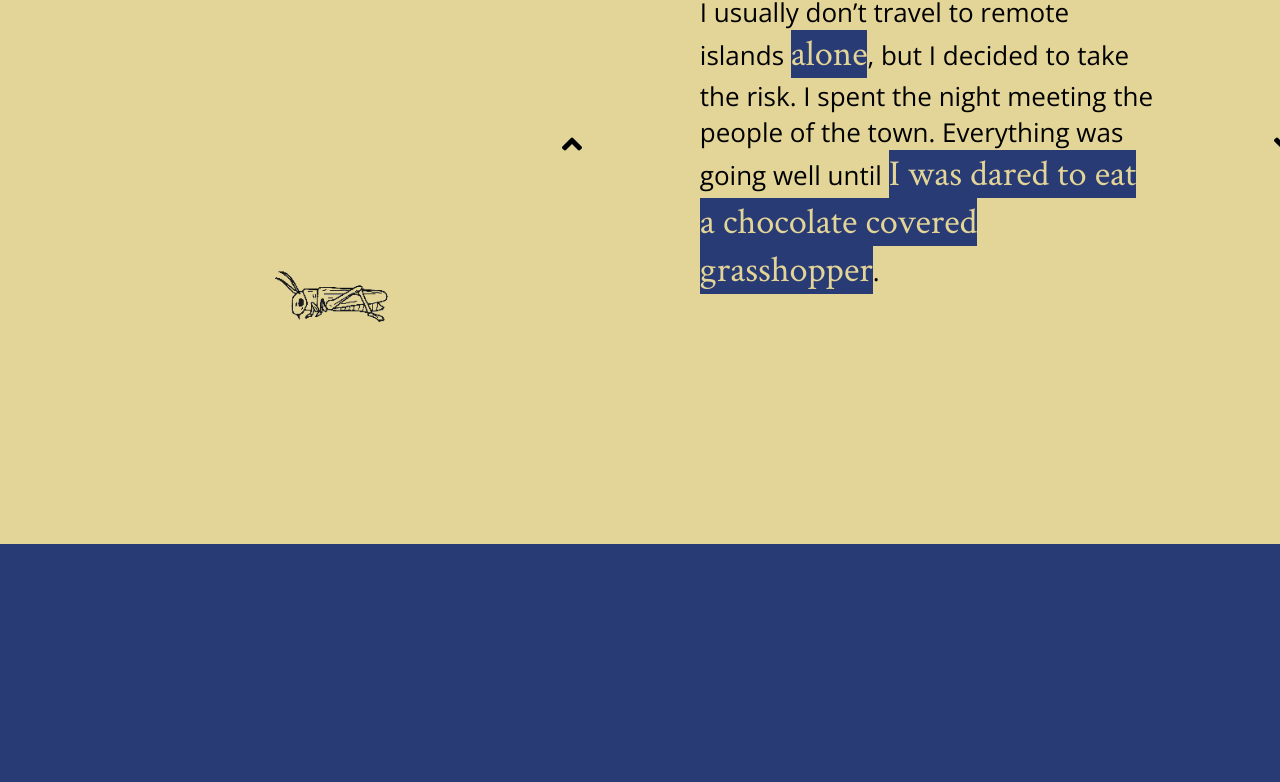
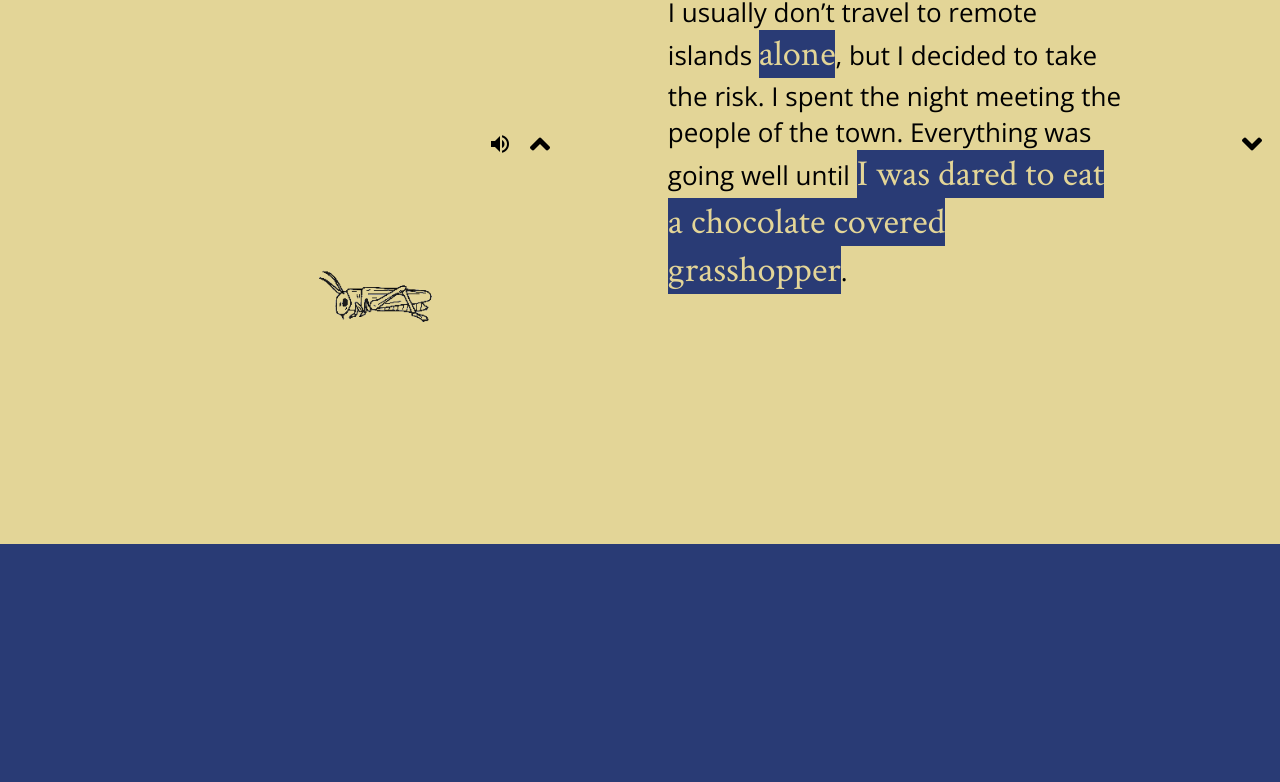
Before and after one commit to ryane1/GC-Final-Project, an Angular app: page /sad in a window 1280 px wide. Shown: the part 1056-1838 px from the top of the page. Built offline with nearby package versions, Linux system fonts and the light colour scheme.

Commit message:
re-added sad sounds

```diff
--- a/src/app/story/sadness-fear/sadness-fear.component.html
+++ b/src/app/story/sadness-fear/sadness-fear.component.html
@@ -1,4 +1,3 @@
-
 <div class="horizontal_scroll">
   <section class="fear1" #fear_1>
       <img
@@ -25,7 +24,7 @@
       alt="grasshopper jumping"
       class="img-wide"
     />
-    <i class="material-icons" (click)="playAudio()">volume</i>
+    <i class="material-icons" (click)="audioPart2()">volume_up</i>
     <section class="content">
       <i (click)="scroll(fear_1)" class="fas fa-angle-left fa-2x"></i>
       <p data-aos="fade-left" data-aos-duration="3000" data-aos-delay="200">
@@ -89,7 +88,7 @@
       alt=""
       class="img-tall"
     />
-    <i class="material-icons" (click)="playAudio2()">volume</i>
+    <i class="material-icons" (click)="audioPart5()">volume_up</i>
     <section class="content">
       <i (click)="scroll(fear_4)" class="fas fa-angle-left fa-2x"></i>
       <p data-aos="fade-left" data-aos-duration="3000" data-aos-delay="200">
@@ -134,7 +133,7 @@
       alt="steering wheel turning"
       class="img-tall"
     />
-    <i class="material-icons" (click)="playAudio3()">volume</i>
+    <i class="material-icons" (click)="audioPart7()">volume_up</i>
     <section class="content">
       <i (click)="scroll(fear_6)" class="fas fa-angle-left fa-2x"></i>
       <p data-aos="fade-left" data-aos-duration="3000" data-aos-delay="200">
@@ -155,7 +154,7 @@
       alt="finger pointing"
       class="img-tall"
     />
-    <i class="material-icons" (click)="playAudio4()">volume</i>
+    <i class="material-icons" (click)="audioPart8()">volume_up</i>
     <section class="content">
       <i (click)="scroll(fear_7)" class="fas fa-angle-left fa-2x"></i>
       <p data-aos="fade-left" data-aos-duration="3000" data-aos-delay="200">
@@ -176,7 +175,7 @@
       alt=""
       class="img-tall"
     />
-    <i class="material-icons" (click)="playAudio5()">volume</i>
+    <i class="material-icons" (click)="audioPart9()">volume_up</i>
     <section class="content">
       <i (click)="scroll(fear_8)" class="fas fa-angle-left fa-2x"></i>
       <p data-aos="fade-left" data-aos-duration="3000" data-aos-delay="200">
--- a/src/app/story/sadness-fear/sadness-fear.component.ts
+++ b/src/app/story/sadness-fear/sadness-fear.component.ts
@@ -13,33 +13,33 @@ export class SadnessFearComponent implements OnInit {
   }
   ngOnInit() {}
 
-playAudio(){
+  audioPart2() {
     let audio = new Audio();
     audio.src = "../../../assets/sounds/Grasshopper.mp3";
     audio.load();
     audio.play();
   }
-playAudio2(){
+  audioPart5() {
     let audio = new Audio();
-  audio.src="../../../assets/sounds/Thunderstorm.mp3";
+    audio.src = "../../../assets/sounds/Thunderstorm.mp3";
     audio.load();
     audio.play();
   }
-playAudio3(){
+  audioPart7() {
     let audio = new Audio();
-  audio.src="../../../assets/sounds/Bicycle Bell Ringing.mp3";
+    audio.src = "../../../assets/sounds/Bicycle Bell Ringing.mp3";
     audio.load();
     audio.play();
   }
-playAudio4(){
+  audioPart8() {
     let audio = new Audio();
-  audio.src="../../../assets/sounds/Squish.mp3";
+    audio.src = "../../../assets/sounds/Squish.mp3";
     audio.load();
     audio.play();
   }
-playAudio5(){
+  audioPart9() {
     let audio = new Audio();
-  audio.src="../../../assets/sounds/Door Close.mp3";
+    audio.src = "../../../assets/sounds/Door Close.mp3";
     audio.load();
     audio.play();
   }
```
Lines whose indentation alone changed are shown as unchanged.
